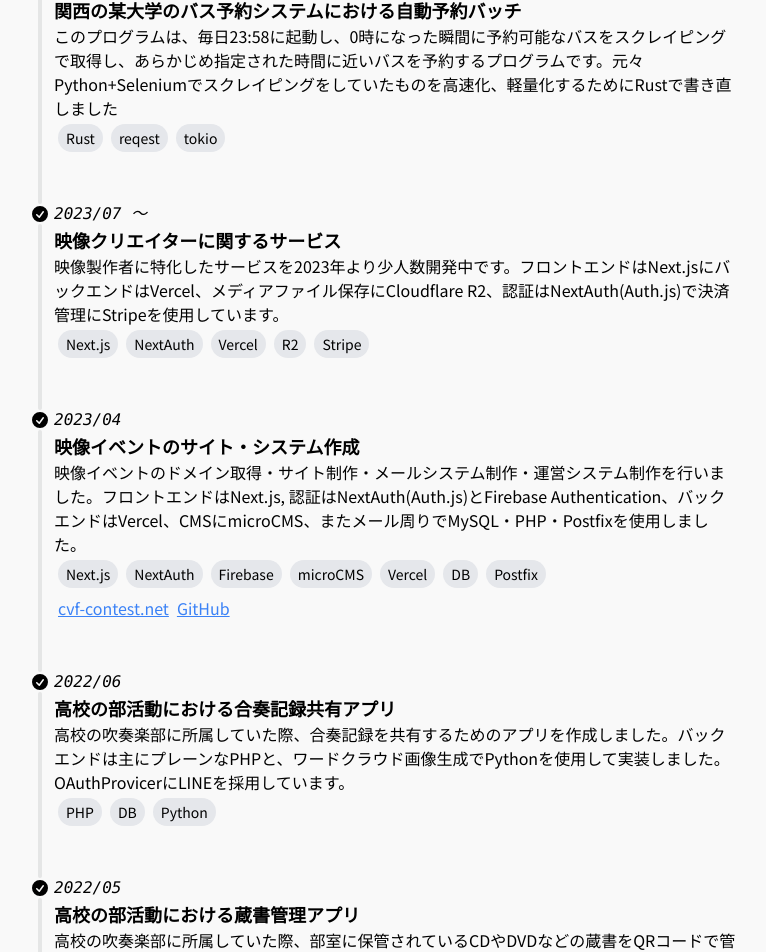
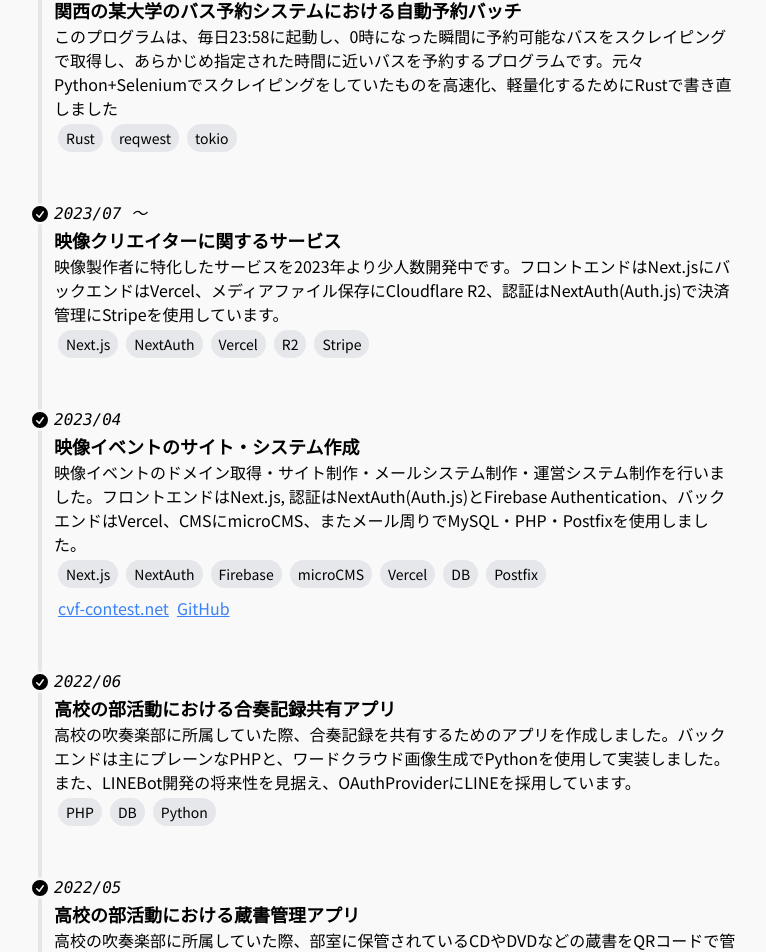
Before and after one commit to nenrinyear/nenrinyear, a Next.js app: page / in a window 1280 px wide. Shown: the part 1340-2292 px from the top of the page, without its empty margins (258-1024 px from the left). Built offline with nearby package versions, Linux system fonts and the light colour scheme.

Commit message:
✏️fix typo and add secrets in gitignore

```diff
--- a/src/app/Works.tsx
+++ b/src/app/Works.tsx
@@ -24,7 +24,7 @@ const Works = [
         title: "関西の某大学のバス予約システムにおける自動予約バッチ",
         date: "2024/05",
         description: "このプログラムは、毎日23:58に起動し、0時になった瞬間に予約可能なバスをスクレイピングで取得し、あらかじめ指定された時間に近いバスを予約するプログラムです。元々Python+Seleniumでスクレイピングをしていたものを高速化、軽量化するためにRustで書き直しました",
-        techStack: ["Rust", "reqest", "tokio"],
+        techStack: ["Rust", "reqwest", "tokio"],
     },
     {
         title: "映像クリエイターに関するサービス",
@@ -48,7 +48,7 @@ const Works = [
     {
         title: "高校の部活動における合奏記録共有アプリ",
         date: "2022/06",
-        description: "高校の吹奏楽部に所属していた際、合奏記録を共有するためのアプリを作成しました。バックエンドは主にプレーンなPHPと、ワードクラウド画像生成でPythonを使用して実装しました。OAuthProvicerにLINEを採用しています。",
+        description: "高校の吹奏楽部に所属していた際、合奏記録を共有するためのアプリを作成しました。バックエンドは主にプレーンなPHPと、ワードクラウド画像生成でPythonを使用して実装しました。また、LINEBot開発の将来性を見据え、OAuthProviderにLINEを採用しています。",
         techStack: ["PHP", "DB", "Python"],
     },
     {
```
Also changed, not shown: 1 other file (tests, documents, lock files or other folders).
